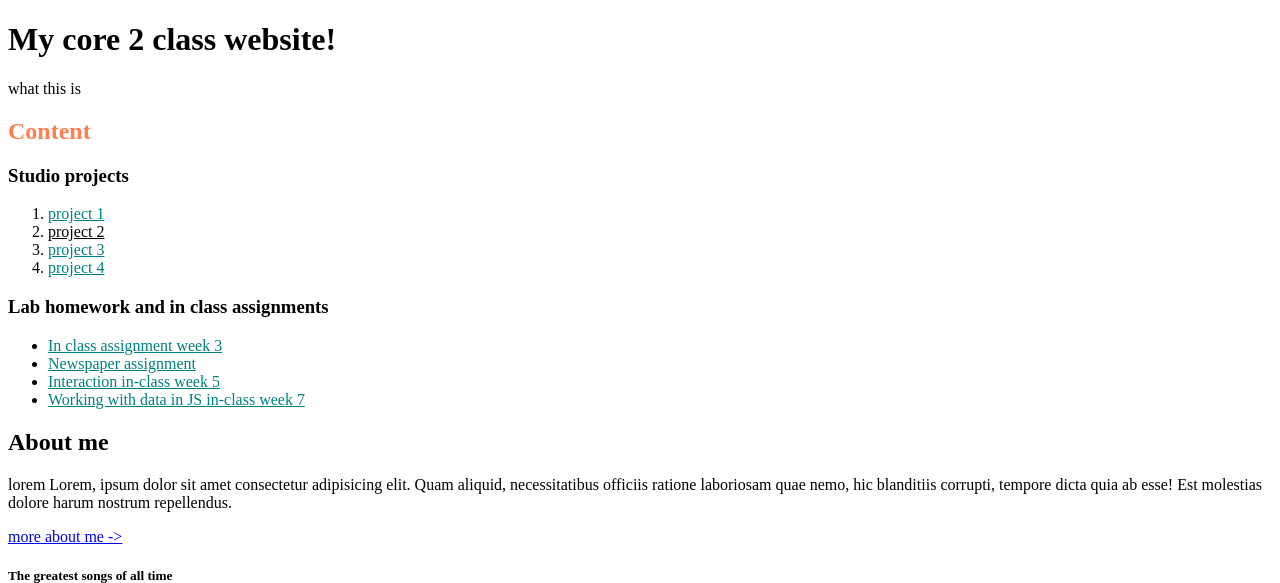
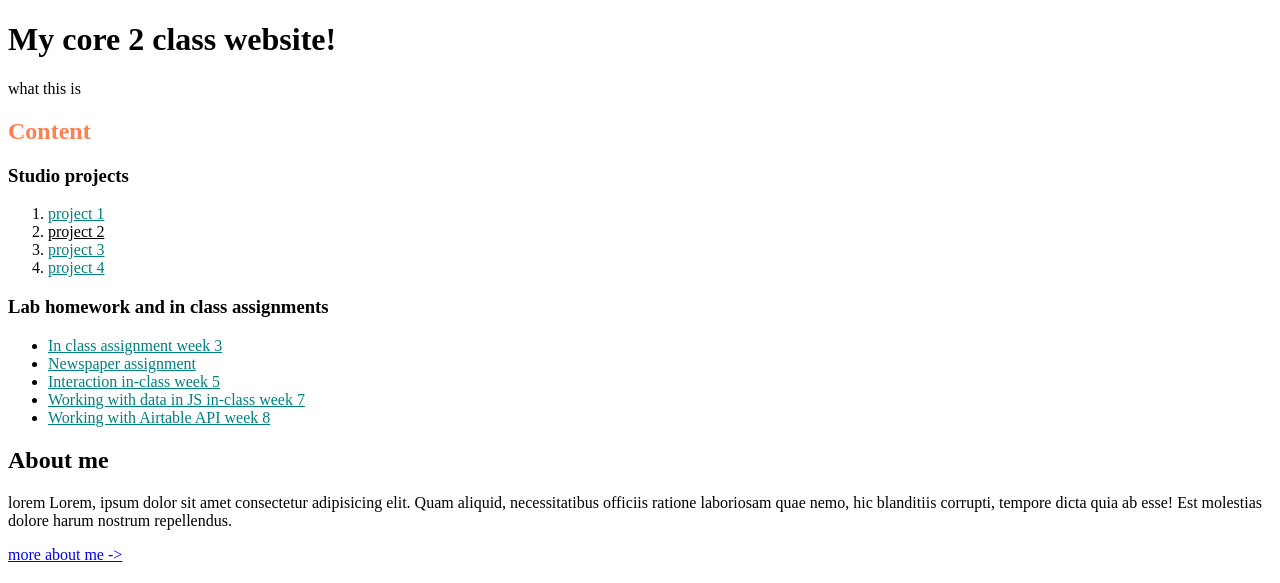
Before and after one commit to AndrewLevinson/core-two, a plain HTML site: page index.html in a window 1280 px wide. Shown: the top 583 px of the page. Drawn offline with Linux system fonts and the light colour scheme.

Commit message:
update homepage with link

```diff
--- a/index.html
+++ b/index.html
@@ -52,6 +52,9 @@
           <li>
             <a href="lab/week-7-js-data/">Working with data in JS in-class week 7</a>
           </li>
+          <li>
+            <a href="lab/week-8-airtable/">Working with Airtable API week 8</a>
+          </li>
         </ul>
       </section>
 
```
